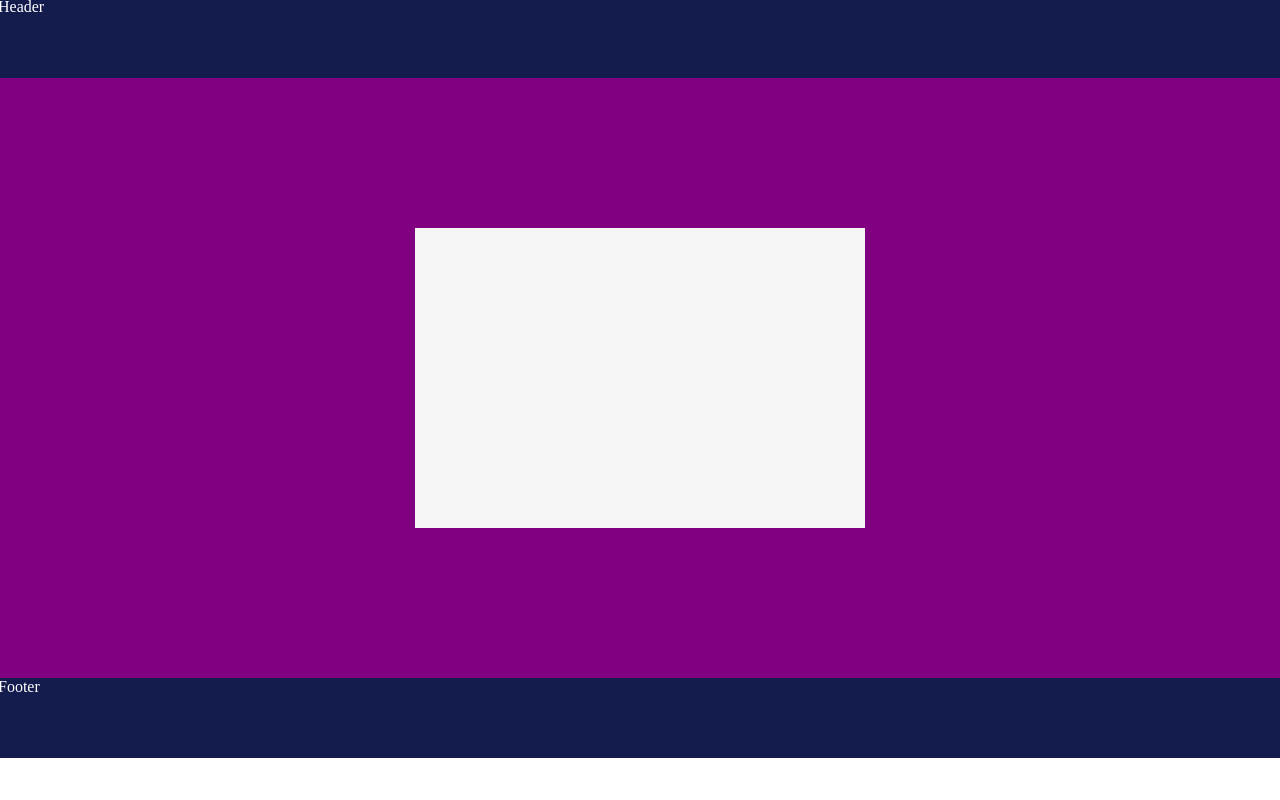
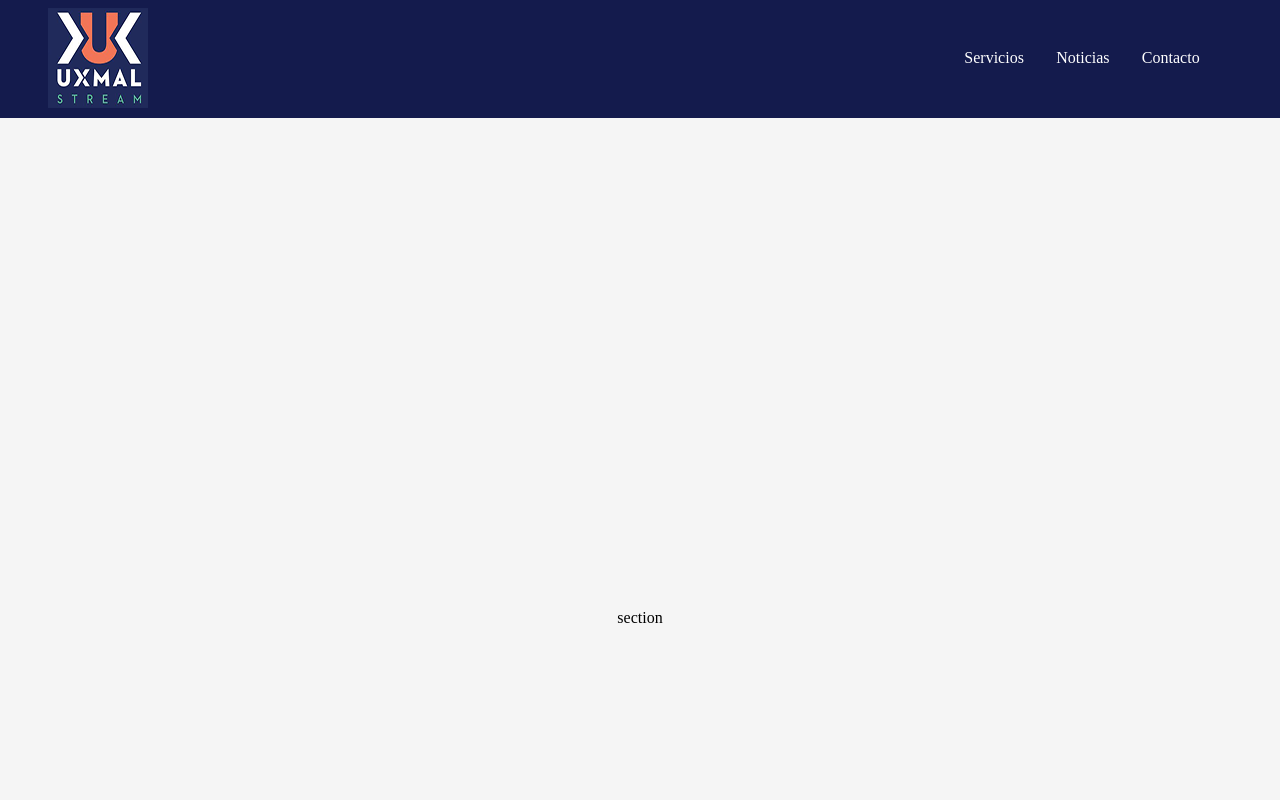
Before and after one commit to Marcovillalva/BEDU-DAY, a React (Create React App) app: page / in a window 1280 px wide. Shown: the top 800 px of the page. Built offline with nearby package versions, Linux system fonts and the light colour scheme.

Commit message:
agrego Section Component y estilo al header en assets agrego carpeta imgs

```diff
--- a/src/assets/Header.css
+++ b/src/assets/Header.css
@@ -1,7 +1,32 @@
 .MainContHeader {
   display: flex;
   flex-wrap: wrap;
+  flex-direction: row;
+  justify-content: space-between;
+  align-items: center;
   width: 100%;
-  height: 80px;
+  height: 120px;
   background-color: #141B4D;
   color: white; }
+
+.logo {
+  display: flex;
+  margin: 0px 0px 0px 50px;
+  width: 100px;
+  height: 100px;
+  background-image: url(./imgs/logouxm.png); }
+
+.menu {
+  background-color: #141B4D;
+  margin: 0px 50px 0px 0px;
+  width: 300px;
+  height: 60px;
+  background-image: none;
+  display: flex;
+  flex-wrap: wrap;
+  flex-direction: row;
+  justify-content: space-evenly;
+  align-items: center; }
+
+.menu > div {
+  color: white; }
--- a/src/assets/Header.scss
+++ b/src/assets/Header.scss
@@ -1,8 +1,38 @@
 .MainContHeader{
     display: flex;
     flex-wrap: wrap;
+    flex-direction: row;
+    justify-content: space-between;
+    align-items: center;
     width: 100%;
-    height: 80px;
+    height: 120px;
     background-color: #141B4D;
     color: white;
 }
+.logo{
+    display: flex;
+    margin: 0px 0px 0px 50px;
+    width: 100px;
+    height: 100px;
+    background-image: url(./imgs/logouxm.png);
+}
+
+.menu
+{
+    background-color: #141B4D;
+    margin: 0px 50px 0px 0px;
+    width: 300px;
+    height: 60px;
+    background-image: none;
+    display: flex;
+    flex-wrap: wrap;
+    flex-direction: row;
+    justify-content: space-evenly;
+    align-items: center;
+
+}
+
+.menu > div {
+
+    color: white;
+}
--- /dev/null
+++ b/src/assets/Section.css
@@ -0,0 +1,8 @@
+.sectionMainCont {
+  display: flex;
+  align-items: center;
+  justify-content: center;
+  width: 100%;
+  height: 1000px;
+  background-color: rgba(245, 245, 245, 0.219);
+  color: black; }
--- /dev/null
+++ b/src/assets/Section.scss
@@ -0,0 +1,9 @@
+.sectionMainCont{
+    display: flex;
+    align-items: center;
+    justify-content: center;
+    width: 100%;
+    height:1000px;
+    background-color:rgba(245, 245, 245, 0.219);
+    color: black;
+}
--- a/src/assets/Styles.css
+++ b/src/assets/Styles.css
@@ -8,9 +8,34 @@
 .MainContHeader {
   display: flex;
   flex-wrap: wrap;
+  flex-direction: row;
+  justify-content: space-between;
+  align-items: center;
   width: 100%;
-  height: 80px;
+  height: 120px;
   background-color: #141B4D;
+  color: white; }
+
+.logo {
+  display: flex;
+  margin: 0px 0px 0px 50px;
+  width: 100px;
+  height: 100px;
+  background-image: url(./imgs/logouxm.png); }
+
+.menu {
+  background-color: #141B4D;
+  margin: 0px 50px 0px 0px;
+  width: 300px;
+  height: 60px;
+  background-image: none;
+  display: flex;
+  flex-wrap: wrap;
+  flex-direction: row;
+  justify-content: space-evenly;
+  align-items: center; }
+
+.menu > div {
   color: white; }
 
 .MainContFooter {
@@ -34,3 +59,12 @@
   width: 450px;
   height: 300px;
   background-color: whitesmoke; }
+
+.sectionMainCont {
+  display: flex;
+  align-items: center;
+  justify-content: center;
+  width: 100%;
+  height: 1000px;
+  background-color: rgba(245, 245, 245, 0.219);
+  color: black; }
--- a/src/assets/Styles.scss
+++ b/src/assets/Styles.scss
@@ -2,3 +2,4 @@
 @import "./Header.scss";
 @import "./Footer.scss";
 @import "./Login.scss";
+@import "./Section.scss";
--- a/src/components/Layout/Header.js
+++ b/src/components/Layout/Header.js
@@ -6,7 +6,14 @@ class Header extends Component {
     render() {
         return (
             <div className="MainContHeader">
-                Header
+                <div className="logo">
+
+                </div>
+                <div className="logo menu">
+                    <div a href="#">Servicios</div>
+                    <div a href="#">Noticias</div>
+                    <div a href="#">Contacto</div>
+                </div>
             </div>
         );
     }
--- a/src/components/Layout/Index.js
+++ b/src/components/Layout/Index.js
@@ -2,6 +2,7 @@ import React, { Component } from 'react'
 import Footer from './Footer';
 import Header from './Header';
 import Login from './Login';
+import Section from './Section';
 
 
 
@@ -12,7 +13,7 @@ class Layout extends Component {
         return(
             <div className="MainContLayout">
                 <Header/>
-                <Login/>
+                <Section/>
                 <Footer/>
             </div>
         );
--- /dev/null
+++ b/src/components/Layout/Section.js
@@ -0,0 +1,19 @@
+import React, { Component } from 'react';
+
+
+
+class Section extends Component {
+    render() {
+        return (
+            <div className="sectionMainCont">
+                section
+            </div>
+        );
+    }
+}
+
+
+
+
+
+export default Section;
```
Also changed, not shown: src/assets/imgs/logouxm.png (added).
